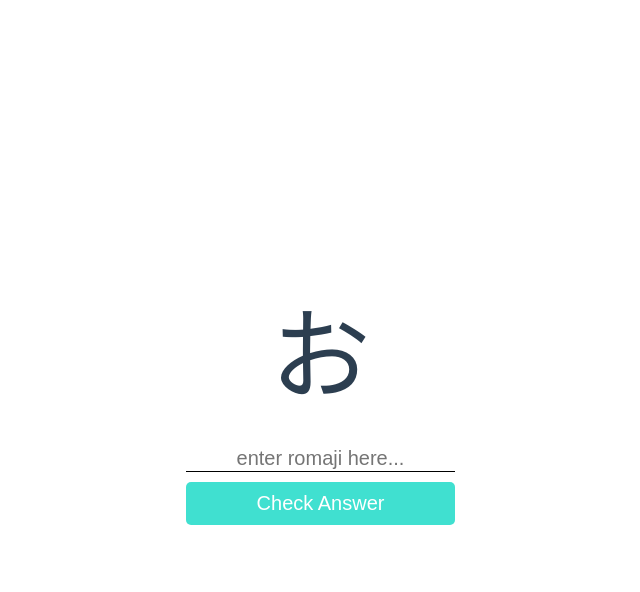
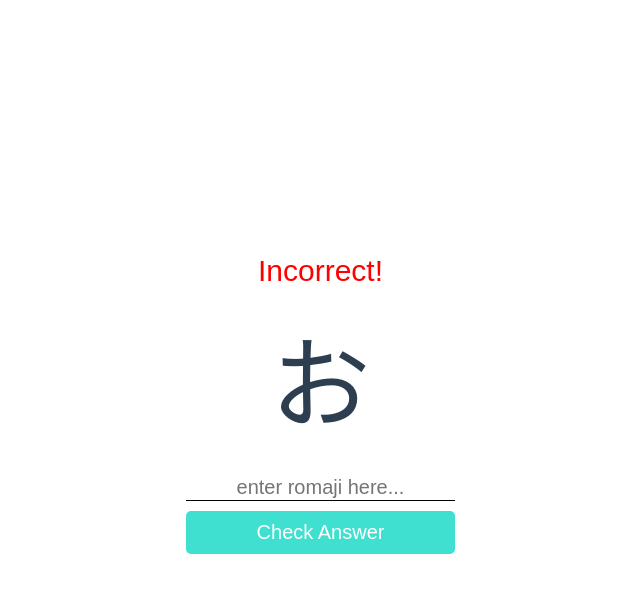
Before and after one commit to berkaykarlik/japanese_teacher, a Vue app: page / in a window 1280 px wide. Both pictures are taken after a click on the button "Check Answer". Shown: the top 592 px of the page, without its empty margins (180-820 px from the left). Built offline with nearby package versions, Linux system fonts and the light colour scheme.

Commit message:
fix: animation transition of correctness prompt

```diff
--- a/src/components/Recognize.vue
+++ b/src/components/Recognize.vue
@@ -1,6 +1,9 @@
 
 <template>
 <div>
+    <transition name="bounce">
+        <p id="result_p" v-if="result" :style="{color:res_color}"> {{result}} </p>
+    </transition>
     <p id="letter_p"> {{letter}}</p>
     <input v-model="answer" type="text" id="answer" name="answer_textbox" placeholder="enter romaji here...">
     <button @click="check_answer" id="answer_btn">Check Answer</button>
@@ -33,6 +36,8 @@
         };
 
     let letter = ref(null);
+    let result = ref(null);
+    let res_color = ref(null);
 
     function random_letter () {
         var keys = Object.keys(BASIC_ROMAJI);
@@ -40,11 +45,13 @@
     };
 
     function check_answer () {
+        result.value = null
         if (answer.value == BASIC_ROMAJI[letter.value]) {
-            alert("Correct!");
-            letter.value = random_letter();
+            setTimeout(() => result.value = "Correct!", 0.5);
+            res_color.value = "green";
         } else {
-            alert("Incorrect!");
+            setTimeout(() => result.value = "Incorrect!", 0.5);
+            res_color.value = "red";
         }
     }
 
@@ -66,6 +73,13 @@ div {
     font-size: 100px;
     font-family: "Hiragino Kaku Gothic ProN", Meiryo, sans-serif;
     text-align: center;
+}
+
+#result_p {
+    font-size: 30px;
+    font-family: sans-serif;
+    text-align: center;
+    color: red;
 }
 
 #answer_btn{
@@ -91,4 +105,24 @@ div {
     text-align: center;
 }
 
+
+.bounce-enter-active {
+  animation: bounce-in 0.5s;
+}
+.bounce-leave-active {
+  animation: bounce-in 0.5s reverse;
+}
+@keyframes bounce-in {
+  0% {
+    transform: scale(0);
+  }
+  50% {
+    transform: scale(1.25);
+  }
+  100% {
+    transform: scale(1);
+  }
+}
+
+
 </style>
```
